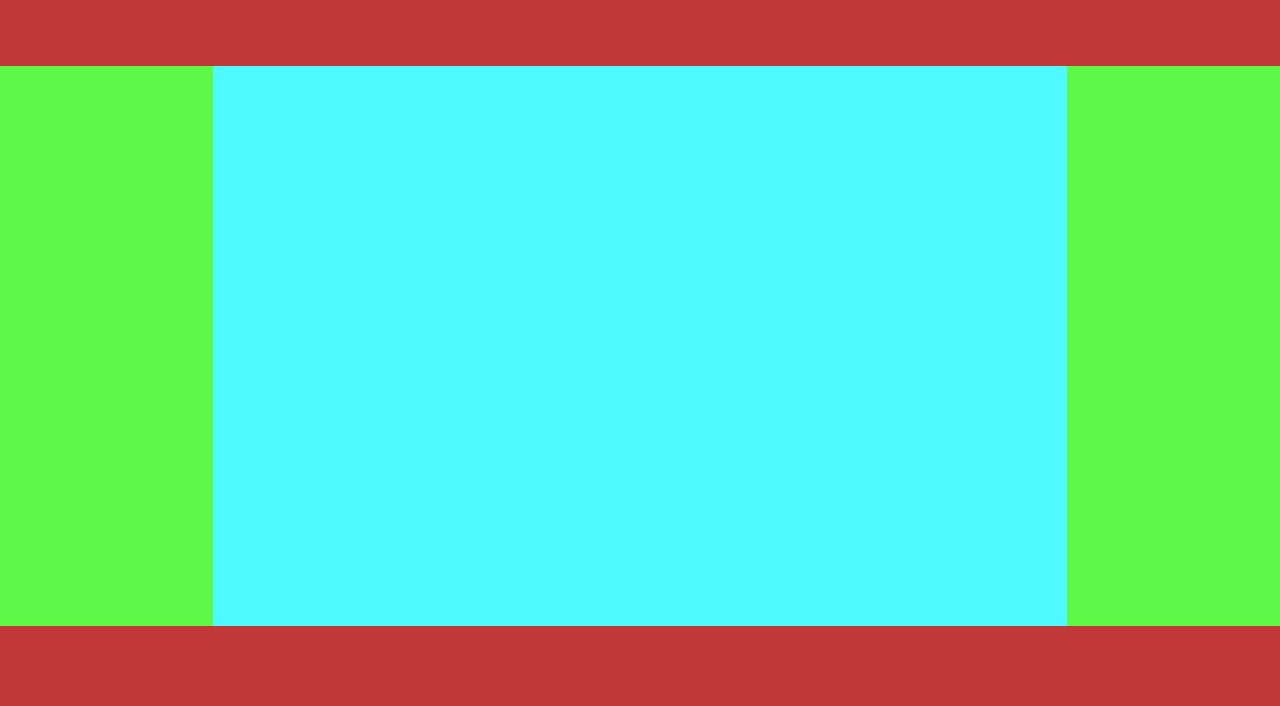
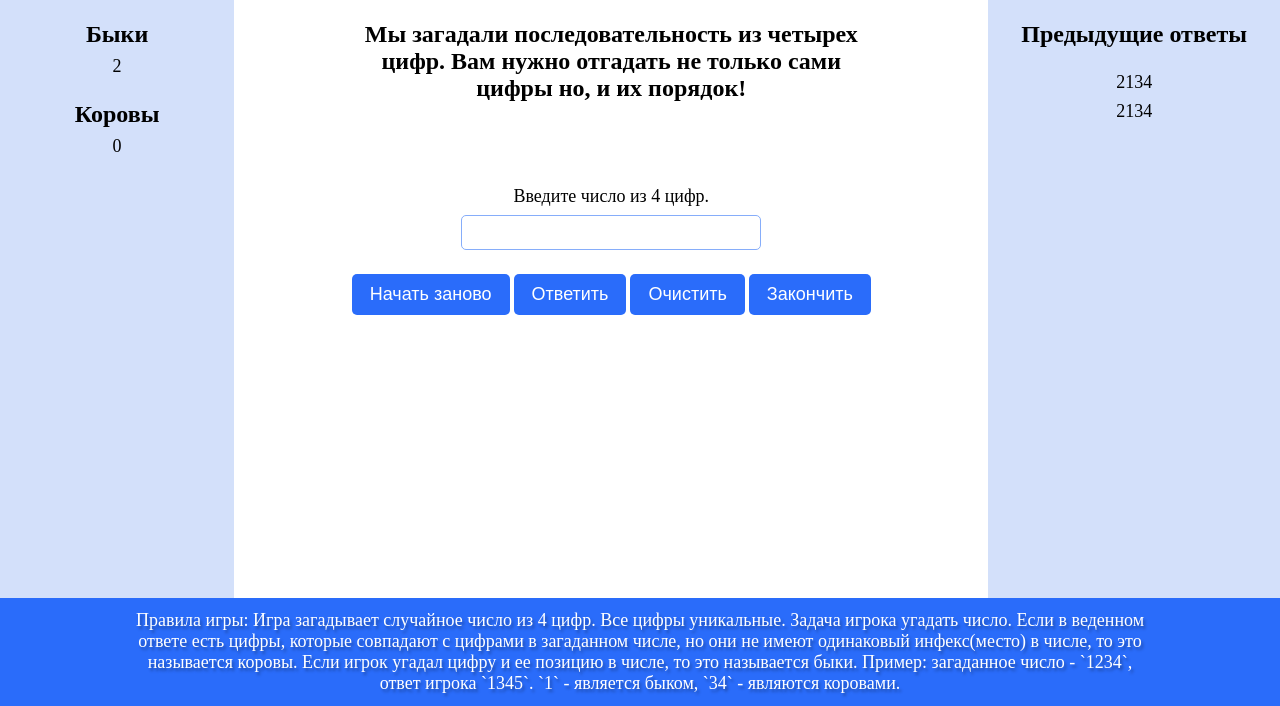
Before and after one commit to TikhomirovAlexey/Practice-games, a plain HTML site: page bulls-and-cows/index.html in a window 1280 px wide. Shown: the part 94-800 px from the top of the page. Drawn offline with Linux system fonts and the light colour scheme.

Commit message:
adedd html/css

```diff
--- a/bulls-and-cows/index.html
+++ b/bulls-and-cows/index.html
@@ -11,10 +11,41 @@
             <header class="header">
                 <h1 class="title">Игра "Быки и коровы"</h1>
             </header>
-        <div class="left"></div>
-        <div class="center"></div>
-        <div class="right"></div>
-        <footer class="footer"></footer>
+            <div class="left">
+                <div class="box">
+                    <h2 class="subtitle">Быки</h2>
+                    <p class="text bulls-count">2</p>
+                </div>
+                <div class="box">
+                    <h2 class="subtitle">Коровы</h2>
+                    <p class="text cows-count">0</p>
+                </div>
+            </div>
+            <div class="center">
+                <h2 class="center__subtitle subtitle game-info-box">Мы загадали последовательность из четырех цифр. Вам нужно отгадать не только сами цифры но, и их порядок!</h2>
+                <div class="center__box box">
+                    <p class="text text-for-user-info">Введите число из 4 цифр.</p>
+                    <input class="input" type="number">
+                </div>
+                <div class="buttons-box">
+                    <button class="button button-restart">Начать заново</button>
+                    <button class="button button-answer">Ответить</button>
+                    <button class="button button-reset">Очистить</button>
+                    <button class="button button-answer">Закончить</button>
+                </div>
+            </div>
+            <div class="right">
+                <h2 class="subtitle">Предыдущие ответы</h2>
+                <div class="box user-answer-box">
+                    <p class="text">2134</p>
+                    <p class="text">2134</p>
+                </div>
+            </div>
+            <footer class="footer">
+                <p class="text footer__text">
+                    Правила игры: Игра загадывает случайное число из 4 цифр. Все цифры уникальные. Задача игрока угадать число. Если в веденном ответе есть цифры, которые совпадают с цифрами в загаданном числе, но они не имеют одинаковый инфекс(место) в числе, то это называется коровы. Если игрок угадал цифру и ее позицию в числе, то это называется быки. Пример: загаданное число - `1234`, ответ игрока `1345`. `1` - является быком, `34` - являются коровами.
+                </p>
+            </footer>
         </section>
         <script src="script.js"></script>
     </body>
--- a/bulls-and-cows/script.js
+++ b/bulls-and-cows/script.js
@@ -1 +1,8 @@
 'use strict';
+
+const buttonsBox = document.querySelector('.buttonsBox');
+const inputEl = document.querySelector('.input');
+const textForUserInfo = document.querySelector('.text-for-user-info');
+const userAnswerBox = document.querySelector('.user-answer-box');
+const bullsCount = document.querySelector('.bulls-count');
+const cowsCount = document.querySelector('.cows-count');
--- a/bulls-and-cows/style.css
+++ b/bulls-and-cows/style.css
@@ -1,3 +1,11 @@
+:root {
+    --color-lite: #ffffff;
+    --color-primary: rgb(42, 108, 250);
+    --color-primary-lite: #d3e0fa;
+    --color-primary-medium: #86adfa;
+    --color-dark-medium-opacity: #00000050;
+}
+
 * {
     margin: 0;
     padding: 0;
@@ -7,20 +15,94 @@
 .game {
     height: 100vh;
     display: grid;
-    grid-template-rows: 20vh 1fr 10vh;
+    grid-template-rows: auto 1fr auto;
 }
 
 .header, .footer {
     grid-column: span 12;
-    background-color: #c23737;
+    background-color: var(--color-primary);
+    display: flex;
+    align-items: center;
+    justify-content: center;
+    padding-block: 12px;
+}
+
+.left, .right, .center, .box {
+    display: flex;
+    flex-direction: column;
+    align-items: center;
+
+}
+
+.left, .right, .center {
+    row-gap: 24px;
+    padding: 24px;
+}
+
+.box {
+    row-gap: 8px;
 }
 
 .left, .right {
     grid-column: span 2;
-    background-color: #5df848;
+    background-color: var(--color-primary-lite);
 }
 
 .center {
     grid-column: span 8;
-    background-color: #4ef9ff;
 }
+
+.center__box {
+    margin-top: 60px;
+}
+
+.center__subtitle {
+    width: 70%;
+    text-align: center;
+}
+
+.footer__text, .title {
+    color: var(--color-lite);
+    text-shadow: 2px 3px 3px var(--color-dark-medium-opacity);
+}
+
+.footer__text {
+    width: 80%;
+    text-align: center;
+}
+
+.title {
+    font-size: 58px;
+}
+
+.text {
+    font-size: 18px;
+}
+
+.input {
+    width: 300px;
+    font-size: 18px;
+    padding: 6px;
+    border: 1px solid var(--color-primary-medium);
+    border-radius: 5px;
+}
+
+.input:focus {
+    outline: 2px solid var(--color-primary);
+}
+
+.button {
+    background-color: var(--color-primary);
+    color: var(--color-lite);
+    border: 2px solid transparent;
+    border-radius: 5px;
+    padding: 8px 16px;
+    font-size: 18px;
+    transition: all 0.3s;
+}
+
+.button:hover {
+    background-color: var(--color-lite);
+    color: var(--color-primary);
+    border-color: var(--color-primary);
+}
```
Lines whose indentation alone changed are shown as unchanged.
